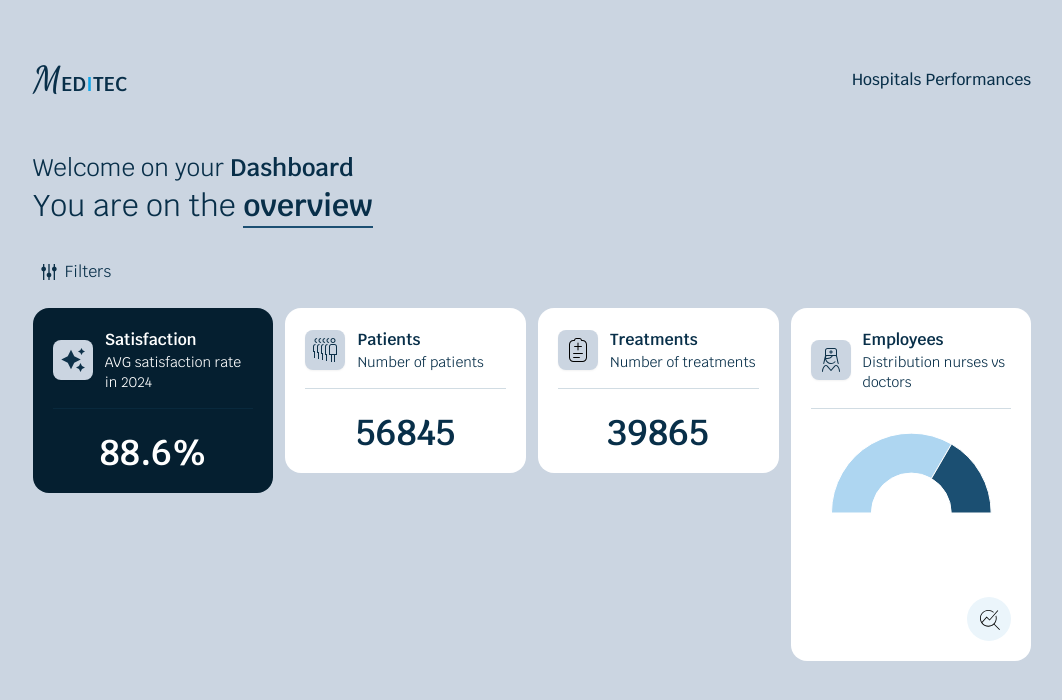
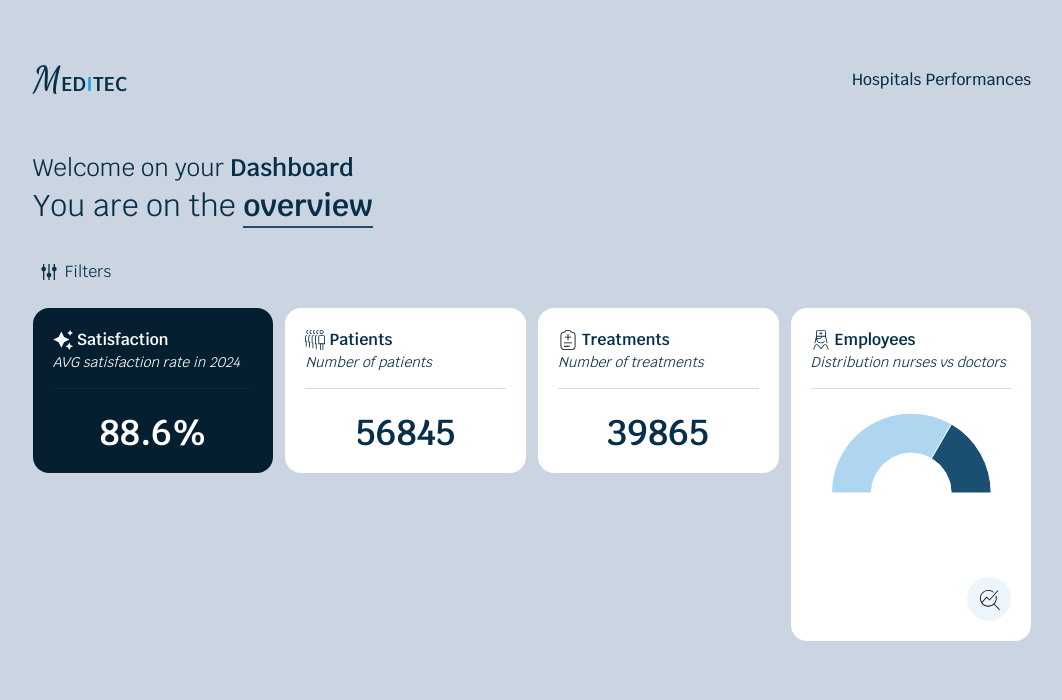
Before and after one commit to MandyTrl/meditec, a Next.js app: page / in a window 1280 px wide. Shown: the top 700 px of the page, without its empty margins (108-1170 px from the left). Built offline with nearby package versions, Linux system fonts and the light colour scheme.

Commit message:
update chart container + chart header

```diff
--- a/src/components/ChartUI/ChartHeader.tsx
+++ b/src/components/ChartUI/ChartHeader.tsx
@@ -10,14 +10,13 @@ type ChartHeaderProps = {
 export const ChartHeader = ({ title, icon, description }: ChartHeaderProps) => {
 	return (
 		<div>
-			<div className="flex items-center gap-3">
-				<div className="w-10 h-10 flex items-center justify-center p-2 bg-slate-300 rounded-lg shadow-sm">
-					<Image alt="" src={icon} className="w-full fill-primary" />
+			<div className="flex flex-col">
+				<div className="flex items-center flex-1">
+					<Image alt="" src={icon} className="w-5 h-5 fill-primary mr-1" />
+					<h3 className="font-semibold">{title}</h3>
 				</div>
-				<div className="flex-1 text-left">
-					<h3 className="font-semibold">{title}</h3>
-					<p className="text-sm">{description}</p>
-				</div>
+
+				<p className="text-sm italic">{description}</p>
 			</div>
 
 			<div className="w-full h-[1px] bg-primary/20 mt-4 mb-6"></div>
--- a/src/components/TopHospitalsCharts/EmployeesPie.tsx
+++ b/src/components/TopHospitalsCharts/EmployeesPie.tsx
@@ -78,8 +78,6 @@ export const EmployeesPie = ({
 		setChartDatas(employeesDatas(datas))
 	}, [datas, hasHospitalSelected])
 
-	console.log("click ?", hasBeenClicked)
-
 	return (
 		<ChartContainer>
 			<ChartHeader
--- a/src/components/TopHospitalsCharts/SatisfactionRate.tsx
+++ b/src/components/TopHospitalsCharts/SatisfactionRate.tsx
@@ -3,7 +3,7 @@ import React, { useEffect, useState } from "react"
 import clsx from "clsx"
 import { resumeTopHospitals } from "@/utils/data/hospitals/hospitals"
 import { Hospital, ResumeHospital } from "@/utils/data/hospitals/hospitalsTypes"
-import { ChartContainer } from "../ChartUI/ChartContainer"
+import { ChartContainer, SizeChartContainer } from "../ChartUI/ChartContainer"
 import { ChartHeader } from "@components/ChartUI/ChartHeader"
 import notation from "@assets/icons/sparkles.svg"
 
```
Also changed, not shown: public/assets/icons/sparkles.svg.
